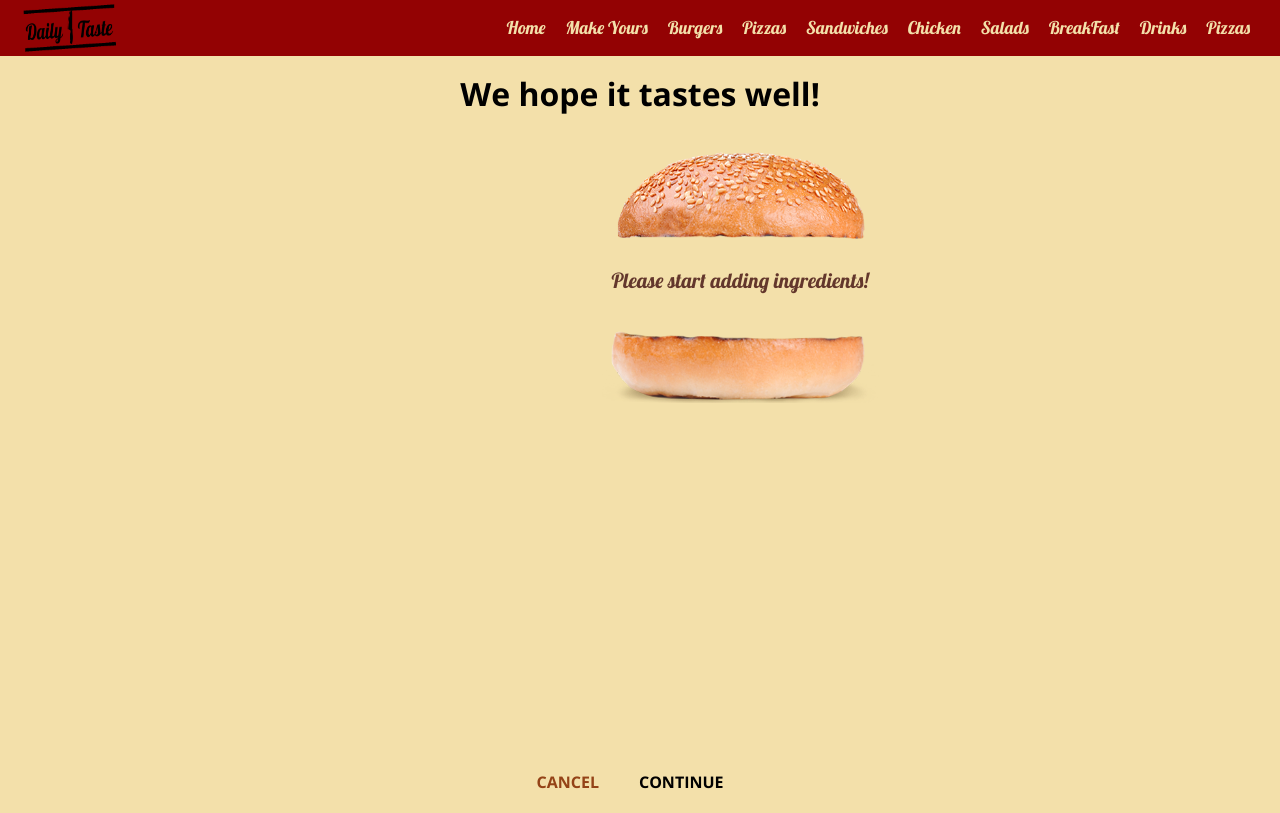
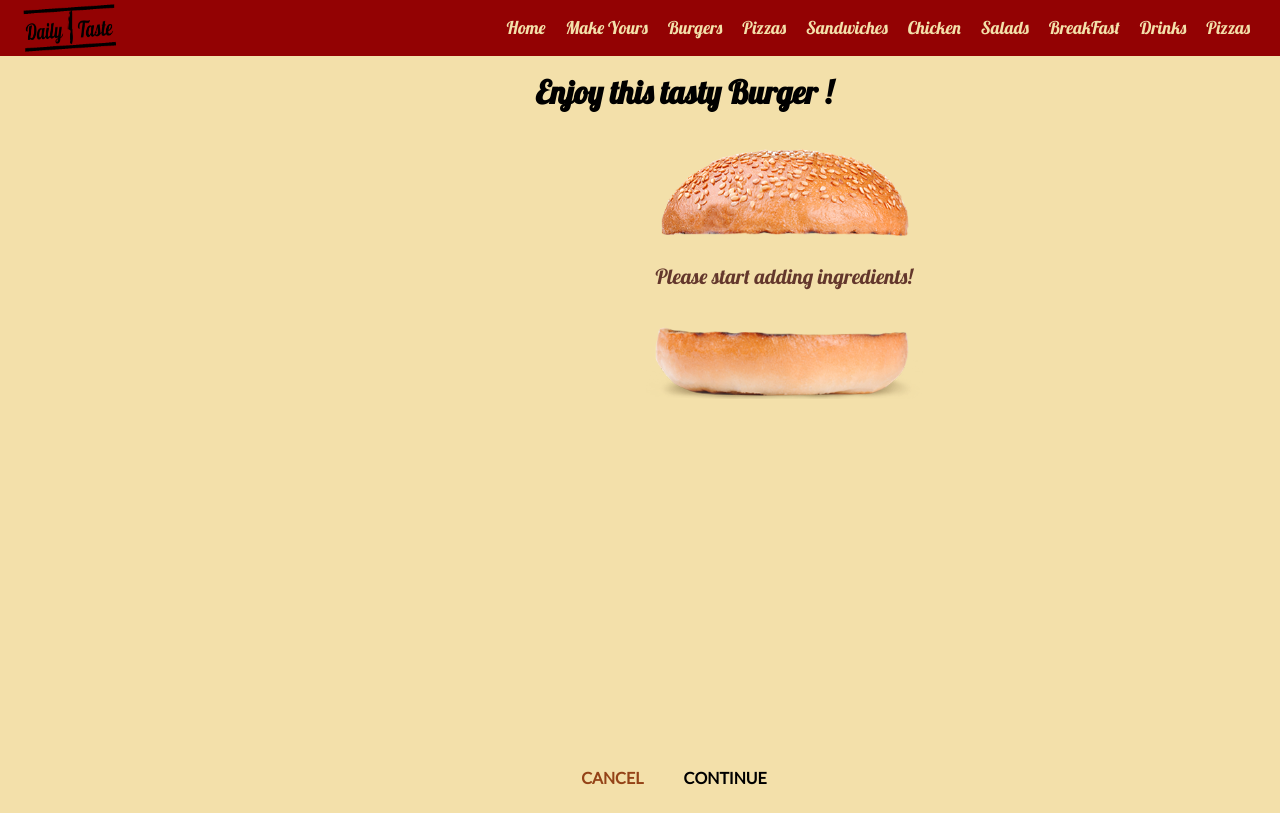
Before and after one commit to Mounir247/food-menu-react, a React (Create React App) app: page /checkout in a window 1280 px wide. Built offline with nearby package versions, Linux system fonts and the light colour scheme.

Commit message:
Add style

```diff
--- a/src/components/Navigation/SideDrawer/SideDrawer.module.css
+++ b/src/components/Navigation/SideDrawer/SideDrawer.module.css
@@ -7,7 +7,7 @@
     left: 0;
     top: 0;
     z-index: 200;
-    background-color: #63372C;
+    background-color: #930203;
     padding: 32px 16px;
     box-sizing: border-box;
     transition: transform 0.3s ease-out;
--- a/src/components/Order/CheckoutSummary/CheckoutSummary.js
+++ b/src/components/Order/CheckoutSummary/CheckoutSummary.js
@@ -7,16 +7,19 @@ import styles from './CheckoutSummary.module.css';
 const checkoutSummary = (props) => {
     return (
         <div className={styles.CheckoutSummary}>
-            <h1>We hope it tastes well!</h1>
+            <h1>Enjoy this tasty Burger !</h1>
             <div style={{width: '100%', margin: 'auto'}}>
                 <Burger ingredients={props.ingredients}/>
             </div>
-            <Button
+            <div className={styles.CheckoutButton}>
+                <Button
                 btnType="Danger"
                 clicked={props.checkoutCancelled}>CANCEL</Button>
             <Button
                 btnType="Success"
                 clicked={props.checkoutContinued}>CONTINUE</Button>
+            </div>
+
         </div>
     );
 }
--- a/src/components/Order/CheckoutSummary/CheckoutSummary.module.css
+++ b/src/components/Order/CheckoutSummary/CheckoutSummary.module.css
@@ -2,8 +2,12 @@
     text-align: center;
     width: 80%;
     margin: auto;
+    font-family: 'Lobster', cursive !important;
+
 }
-
+.CheckoutButton{
+    font-family: 'Lato', sans-serif !important;
+}
 @media (min-width: 600px) {
     .CheckoutSummary {
         width: 500px;
--- a/src/hoc/Layout/Layout.module.css
+++ b/src/hoc/Layout/Layout.module.css
@@ -3,3 +3,12 @@
     background-color: #f3e0aa !important;
 
 }
+
+
+@media(min-width:800px){
+    .Content{
+        margin-left: 30%;
+        text-align: center;
+        max-width: 600px;
+    }
+}
```
